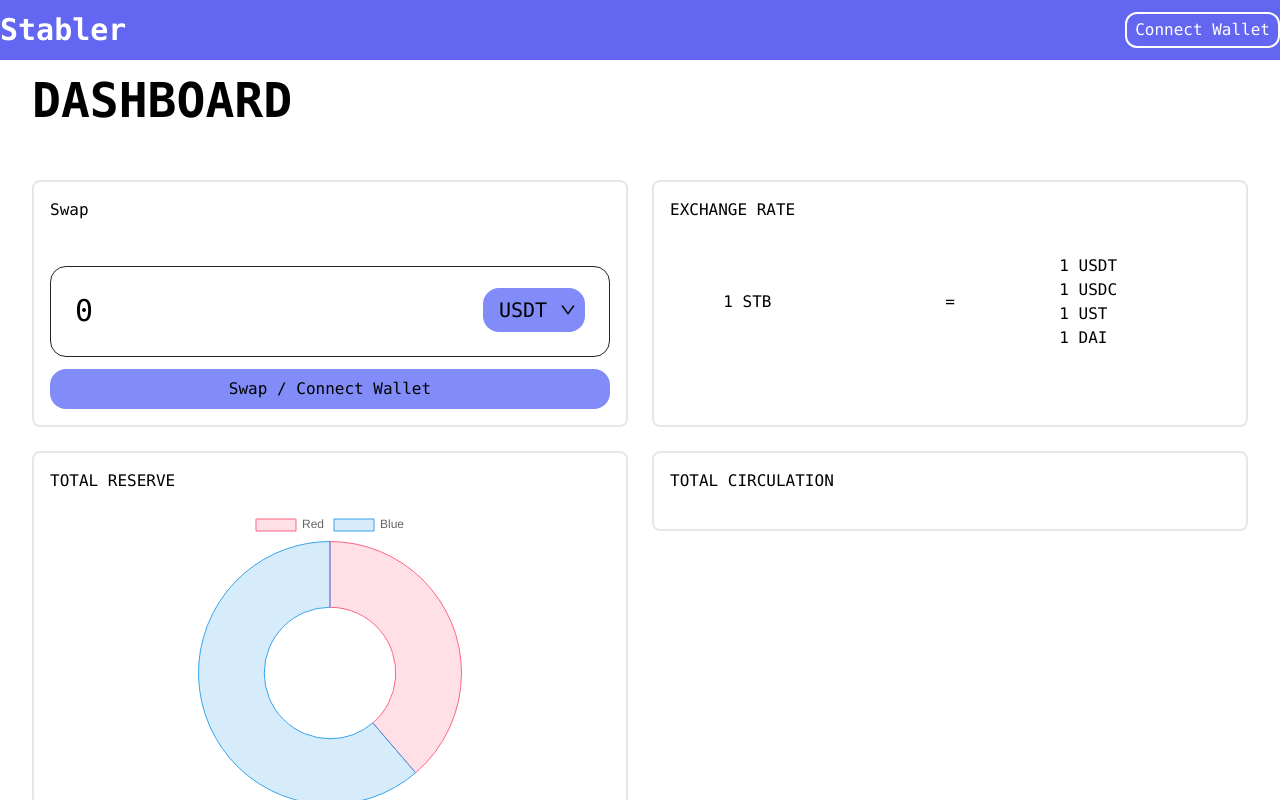
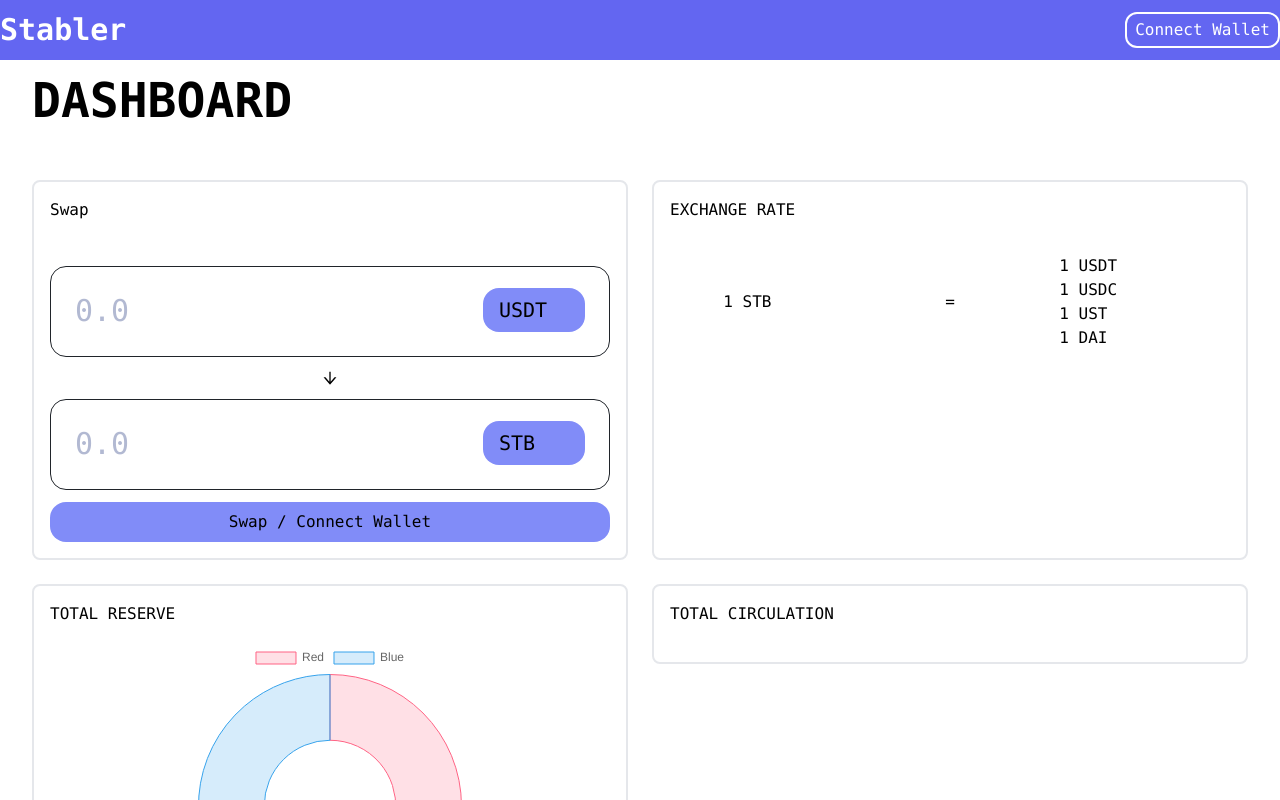
Before and after one commit to erichuang27/stabler_coin, a React (Create React App) app: page /dashboard in a window 1280 px wide. Shown: the top 800 px of the page. Built offline with nearby package versions, Linux system fonts and the light colour scheme.

Commit message:
added functionality for multiple tokens

```diff
--- a/src/dashboard.js
+++ b/src/dashboard.js
@@ -3,7 +3,7 @@ import { Link } from 'react-router-dom';
 import Navbar from './navbar';
 import PieChart from './pie-graph';
 import { RiSettings3Fill } from 'react-icons/ri'
-import { AiOutlineDown } from 'react-icons/ai'
+import { AiOutlineDown, AiOutlineArrowDown } from 'react-icons/ai'
 import Swap from './swap';
 
 const style = {
@@ -16,13 +16,17 @@ const style = {
   currencySelectorContent: `w-full h-min flex justify-between items-center bg-indigo-400 hover:bg-indigo-600 rounded-2xl text-xl font-medium cursor-pointer p-2 mt-[-0.2rem]`,
   currencySelectorTicker: `mx-2`,
   currencySelectorArrow: `text-lg`,
-  confirmButton: `bg-indigo-400 hover:bg-indigo-600 py-2 px-4 text-center rounded-2xl transition ease-in-out delay-25 duration-250`,
+  downArrow: `text-lg mx-auto`,
+  confirmButton: `cursor-pointer bg-indigo-400 hover:bg-indigo-600 py-2 px-4 text-center rounded-2xl transition ease-in-out delay-25 duration-250`,
 }
 
 export default function Dashboard() {
   // have state for keeping track of the amount
   // have submit thing that calls metamask stuff
-  const [amount, setAmount] = useState(0);
+  const [type1, setType1] = useState(0);
+  const [type2, setType2] = useState(7);
+  const types = ["USDT", "DAI", "BUSD", "USDC", "TUSD", "UST", "DGX", "STB"]
+  const [amount, setAmount] = useState();
 
   const handleSwap = () => {
     // call crypto functions here
@@ -55,12 +59,32 @@ export default function Dashboard() {
                       pattern='^[0-9]*[.,]?[0-9]*$'
                       onChange={e => setAmount(e.target.value)}
                     />
-                    <div className={style.currencySelector}>
+                    <button className={style.currencySelector}
+                      onClick={() => setType1(type1 + 1)}>
                       <div className={style.currencySelectorContent}>
-                        <div className={style.currencySelectorTicker}>USDT</div>
-                        <AiOutlineDown className={style.currencySelectorArrow} />
+                        <div className={style.currencySelectorTicker} >{types[type1 % 8]}</div>
                       </div>
-                    </div>
+                    </button>
+                  </div>
+                  <AiOutlineArrowDown className={style.downArrow} />
+                  <div className={style.transferPropContainer}>
+                    <input
+                      type='text'
+                      value={amount}
+                      className={style.transferPropInput}
+                      placeholder='0.0'
+                      pattern='^[0-9]*[.,]?[0-9]*$'
+                      onChange={e => setAmount(e.target.value)}
+                    />
+                    <button
+                      className={style.currencySelector}
+                      onClick={() => setType2(type2 + 1)}>
+                      <div className={style.currencySelectorContent}>
+                        <div
+                          className={style.currencySelectorTicker}
+                        >{types[type2 % 8]}</div>
+                      </div>
+                    </button>
                   </div>
                   <div
                     onClick={() => handleSwap()}
```
